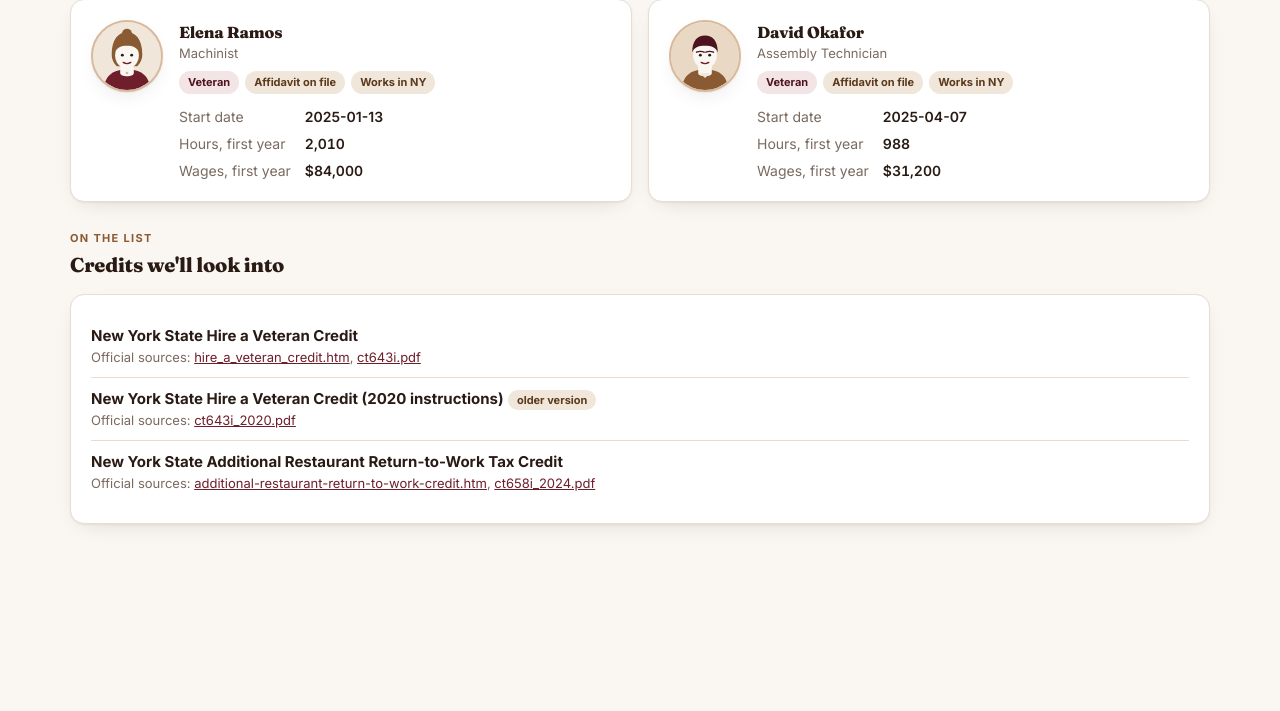
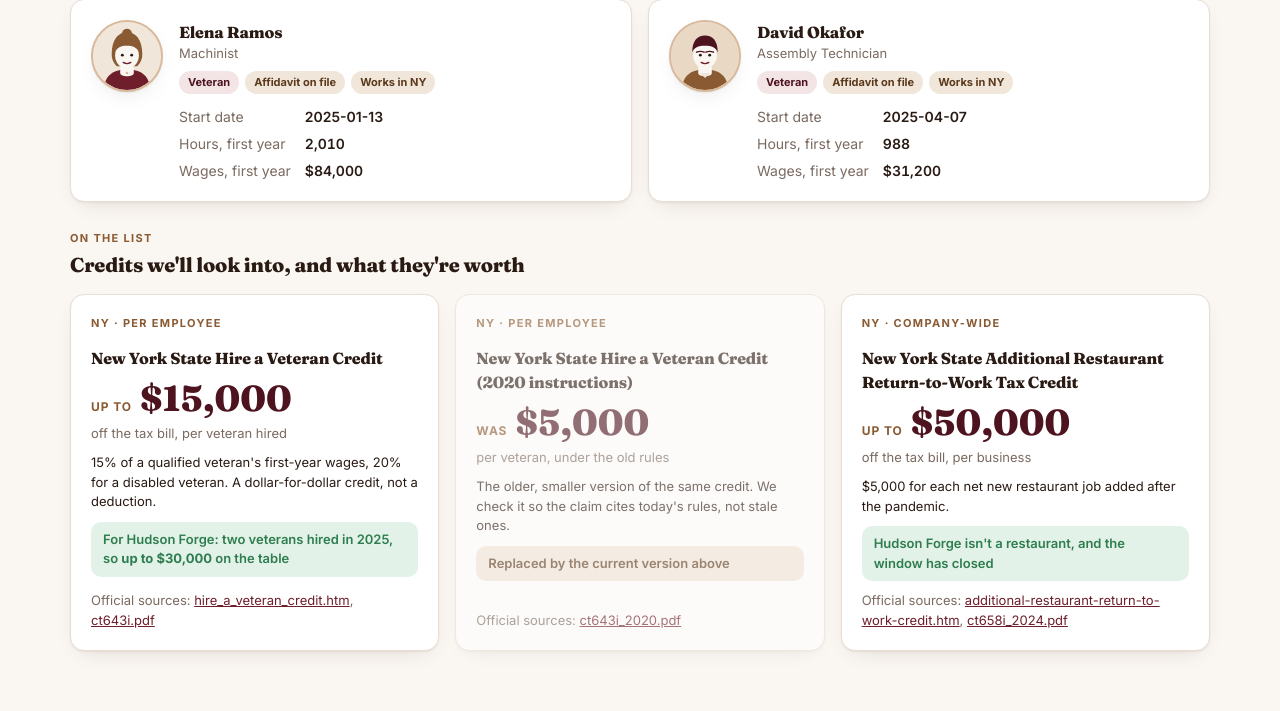
Before and after one commit to bchung2017/daytona-hacksprint, a Flask app: page / in a window 1280 px wide. Shown: the part 488-1199 px from the top of the page. Before the commit the page ends 1014 px from the top, so only its background shows below. Run offline with Flask 3, Linux system fonts and the light colour scheme; data that the repository does not hold is empty.

Commit message:
Program cards show the dollar benefit; CPA page is the CPA's view with their own worksheet
Co-Authored-By: Claude Fable 5.1 <noreply@anthropic.com>
Claude-Session: https://claude.ai/code/session_013UsAh1wpgVKAp3sm2DcCBs

```diff
--- a/templates/index.html
+++ b/templates/index.html
@@ -66,7 +66,11 @@
   .badge { font-size:11px; font-weight:700; padding:3px 9px; border-radius:999px; background:var(--maroon-soft); color:var(--maroon-deep); }
   .badge.brown { background:var(--tan-soft); color:var(--brown-deep); }
   dl { margin:12px 0 0; display:grid; grid-template-columns:auto 1fr; gap:6px 14px; font-size:14px; } dt { color:var(--dim); } dd { margin:0; font-weight:600; }
-  .programs li { padding:10px 0; border-bottom:1px solid var(--line); } .programs li:last-child { border:0; }
+  .prog { display:flex; flex-direction:column; gap:10px; } .prog.old { opacity:.6; }
+  .worth { display:flex; align-items:baseline; gap:8px; flex-wrap:wrap; }
+  .worth .upto { font-size:12px; font-weight:700; text-transform:uppercase; letter-spacing:.08em; color:var(--brown); }
+  .worth b { font:800 36px Fraunces, serif; color:var(--maroon-deep); line-height:1; } .worth .per { font-size:13px; color:var(--dim); }
+  .here { background:var(--ok-soft); color:var(--ok); border-radius:10px; padding:8px 12px; font-size:13px; font-weight:600; } .prog.old .here { background:var(--tan-soft); color:var(--brown-deep); }
 
   /* ---- Tab 2 ---- */
   .window { background:var(--white); border:1px solid var(--line); border-radius:var(--r); box-shadow:var(--shadow); overflow:hidden; }
@@ -336,14 +340,31 @@
     </div>
 
     <div style="margin-top:28px" class="eyebrow">On the list</div>
-    <h2 style="margin:4px 0 14px">Credits we'll look into</h2>
-    <div class="card">
-      <ul class="programs" style="list-style:none; margin:0; padding:0">
-        {% for p in programs %}
-        <li><b>{{ p.name }}</b>{% if p.superseded_by %} <span class="badge brown">older version</span>{% endif %}
-          <div class="small dim">Official sources: {% for u in p.urls %}<a href="{{ u }}" target="_blank" rel="noopener">{{ u.split('/')[-1] }}</a>{% if not loop.last %}, {% endif %}{% endfor %}</div></li>
-        {% endfor %}
-      </ul>
+    <h2 style="margin:4px 0 14px">Credits we'll look into, and what they're worth</h2>
+    <div class="grid g3">
+      {% for p in programs %}
+      {% set pid = p.program_id %}
+      <div class="card prog {% if p.superseded_by %}old{% endif %}">
+        <div class="eyebrow">{{ p.jurisdiction }} · {{ "per employee" if p.level == "subject" else "company-wide" }}</div>
+        <h3 style="margin-top:4px">{{ p.name }}</h3>
+        {% if pid == "nys-hire-a-veteran" %}
+        <div class="worth"><span class="upto">up to</span><b class="num">$15,000</b><span class="per">off the tax bill, per veteran hired</span></div>
+        <p class="small" style="margin:0">15% of a qualified veteran's first-year wages, 20% for a disabled veteran. A dollar-for-dollar credit, not a deduction.</p>
+        <div class="here">For Hudson Forge: two veterans hired in 2025, so <b>up to $30,000</b> on the table</div>
+        {% elif pid == "nys-hire-a-veteran-2020" %}
+        <div class="worth"><span class="upto">was</span><b class="num">$5,000</b><span class="per">per veteran, under the old rules</span></div>
+        <p class="small" style="margin:0">The older, smaller version of the same credit. We check it so the claim cites today's rules, not stale ones.</p>
+        <div class="here">Replaced by the current version above</div>
+        {% elif pid == "nys-additional-restaurant-rtw" %}
+        <div class="worth"><span class="upto">up to</span><b class="num">$50,000</b><span class="per">off the tax bill, per business</span></div>
+        <p class="small" style="margin:0">$5,000 for each net new restaurant job added after the pandemic.</p>
+        <div class="here">Hudson Forge isn't a restaurant, and the window has closed</div>
+        {% else %}
+        <p class="small" style="margin:0">We only state a figure once it's quoted from the official source.</p>
+        {% endif %}
+        <div class="small dim" style="margin-top:auto">Official sources: {% for u in p.urls %}<a href="{{ u }}" target="_blank" rel="noopener">{{ u.split('/')[-1] }}</a>{% if not loop.last %}, {% endif %}{% endfor %}</div>
+      </div>
+      {% endfor %}
     </div>
   </section>
 
```
Also changed, not shown: templates/cpa.html (+20 -1 lines).
